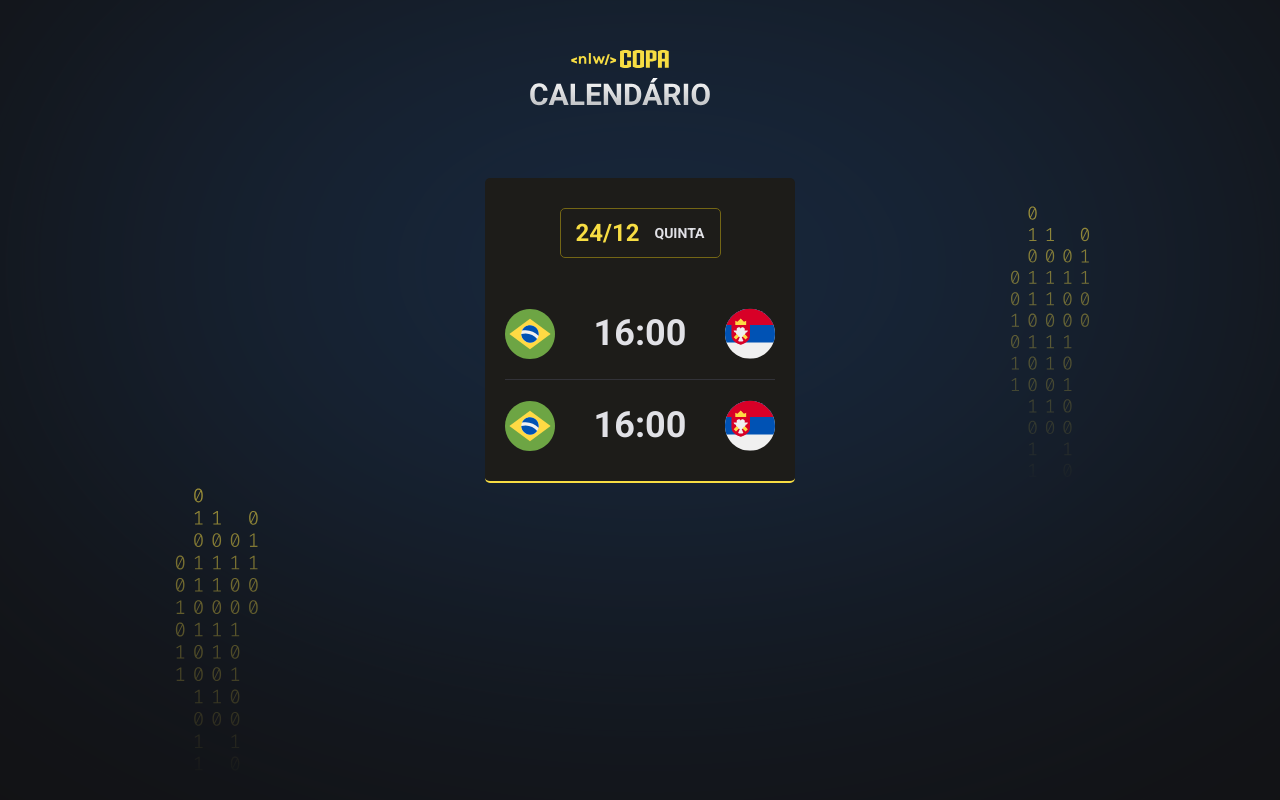
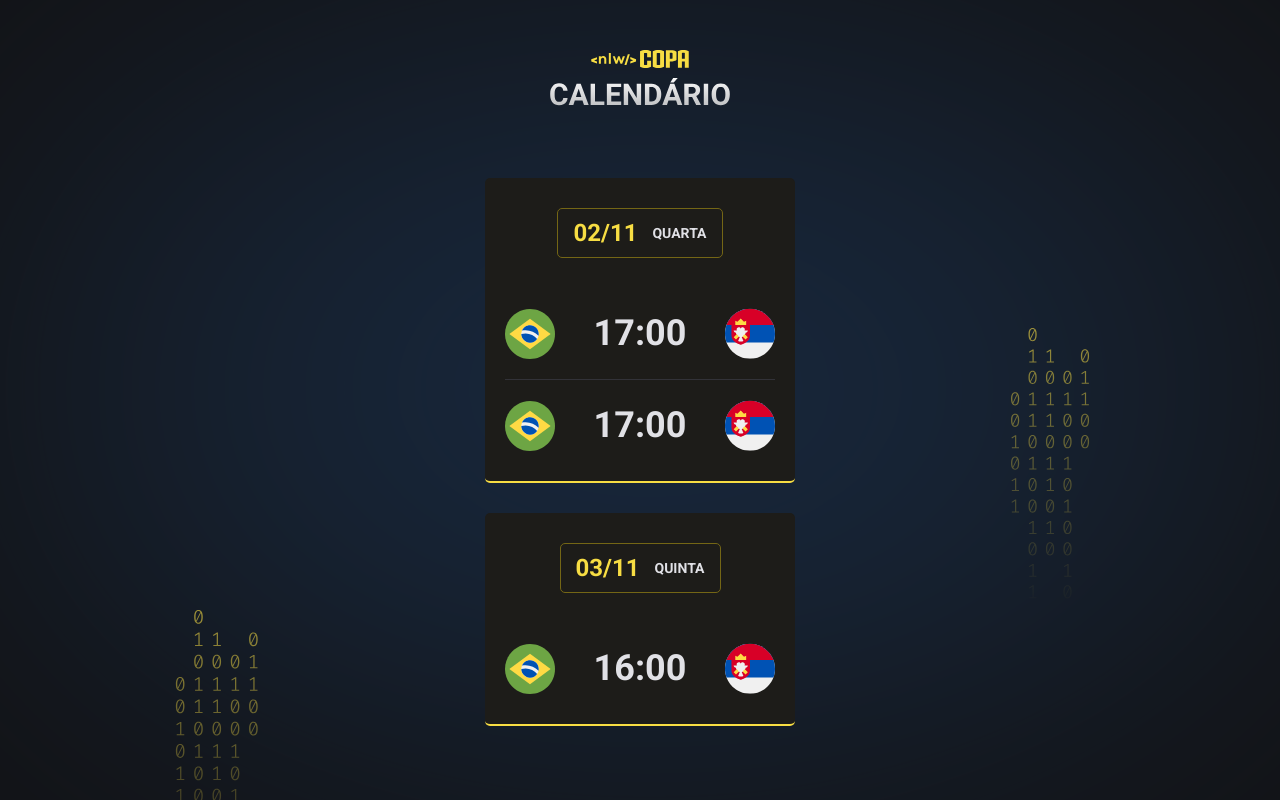
Before and after one commit to kayanbrandao/rocketseat, a plain HTML site: page nlw-copa/index.html in a window 1280 px wide. Drawn offline with Linux system fonts and the light colour scheme.

Commit message:
Finalizando aula 3 NLW Copa

```diff
--- a/nlw-copa/css/style.css
+++ b/nlw-copa/css/style.css
@@ -24,6 +24,13 @@ body {
 
 header {
 	margin-bottom: 60px;
+	text-align: center;
+}
+
+#cards {
+	display: flex;
+	flex-direction: column;
+	gap: 30px;
 }
 
 .card {
--- a/nlw-copa/index.html
+++ b/nlw-copa/index.html
@@ -9,29 +9,7 @@
 		<link rel="stylesheet" href="./css/style.css" />
 	</head>
 	<body>
-		<div class="container">
-			<header>
-				<img src="./images/logo.svg" />
-			</header>
-			<main id="cards">
-				<div class="card">
-					<h2>24/12 <span>quinta</span></h2>
-
-					<ul>
-						<li>
-							<img src="./images/icon-brazil.svg" />
-							<strong>16:00</strong>
-							<img src="./images/icon-serbia.svg" />
-						</li>
-						<li>
-							<img src="./images/icon-brazil.svg" />
-							<strong>16:00</strong>
-							<img src="./images/icon-serbia.svg" />
-						</li>
-					</ul>
-				</div>
-			</main>
-		</div>
+		<div class="container" id="app"></div>
 		<script src="./js/script.js"></script>
 	</body>
 </html>
--- a/nlw-copa/js/script.js
+++ b/nlw-copa/js/script.js
@@ -0,0 +1,40 @@
+const createGame = (player1, hour, player2) => {
+	return `
+        <li>
+            <img src="./images/icon-${player1}.svg" />
+            <strong>${hour}</strong>
+            <img src="./images/icon-${player2}.svg" />
+        </li>
+    `;
+};
+
+const createCard = (date, day, games) => {
+	return `
+        <div class="card">
+            <h2>${date}<span>${day}</span></h2>
+
+            <ul>
+                ${games}
+            </ul>
+        </div>
+    `;
+};
+
+document.querySelector("#app").innerHTML = `
+    <header>
+		<img src="./images/logo.svg" />
+	</header>
+	<main id="cards">
+        ${createCard(
+			"02/11",
+			"quarta",
+			createGame("brazil", "17:00", "serbia") +
+				createGame("brazil", "17:00", "serbia"),
+		)}
+        ${createCard(
+			"03/11",
+			"quinta",
+			createGame("brazil", "16:00", "serbia"),
+		)}
+	</main>
+`;
```
